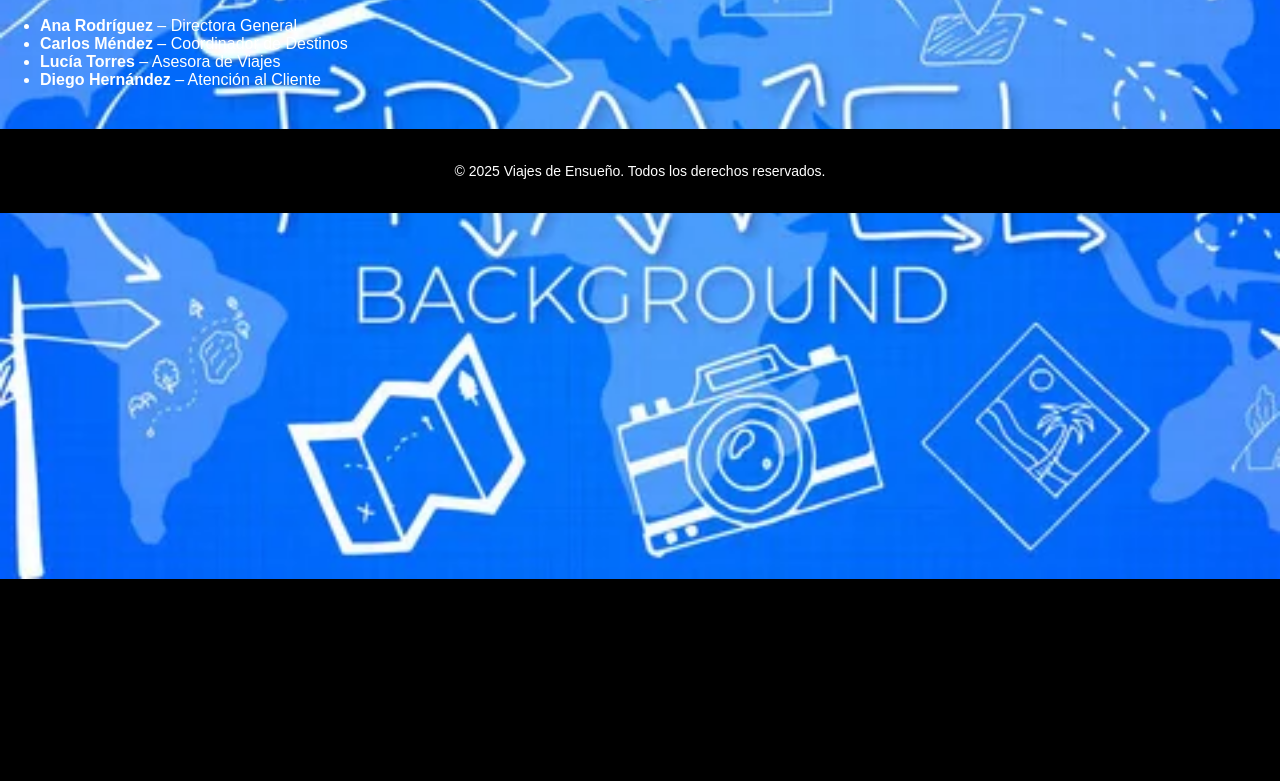
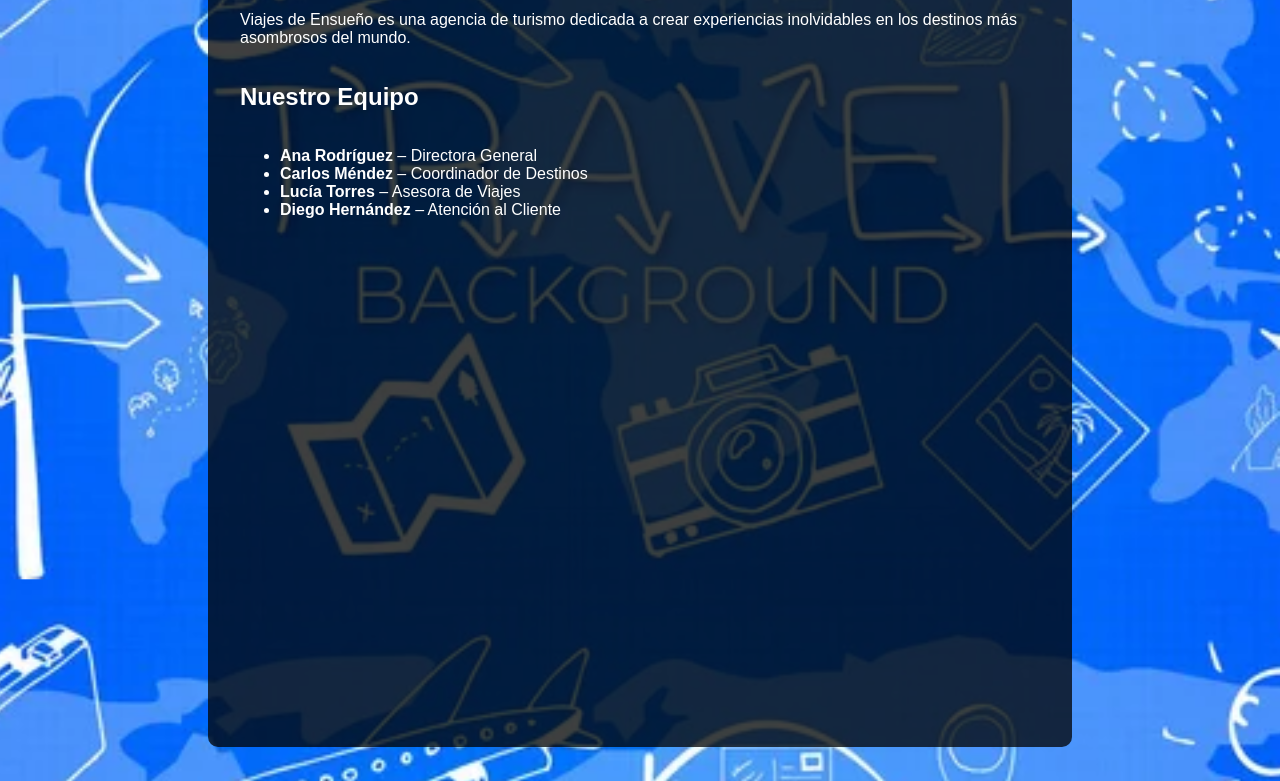
Before and after one commit to y4z4ld3/DreamTrips, a plain HTML site: page travelRecommendation/acerca.html in a window 1280 px wide. Shown: the part 221-1002 px from the top of the page. Before the commit the page ends 800 px from the top, so only its background shows below. Drawn offline with Linux system fonts and the light colour scheme.

Commit message:
Update estilos.css

```diff
--- a/travelRecommendation/estilos.css
+++ b/travelRecommendation/estilos.css
@@ -116,6 +116,17 @@ main {
   flex: 1;
 }
 
+#otroContenido {
+  max-width: 800px;
+  background-color: rgba(0, 0, 0, 0.75);
+  padding: 2rem;
+  margin: 2rem auto;
+  border-radius: 10px;
+  min-height: 100%;
+  display: flex;
+  flex-direction: column;
+}
+
 main.contenido {
   display: flex;
   justify-content: space-between;
```
